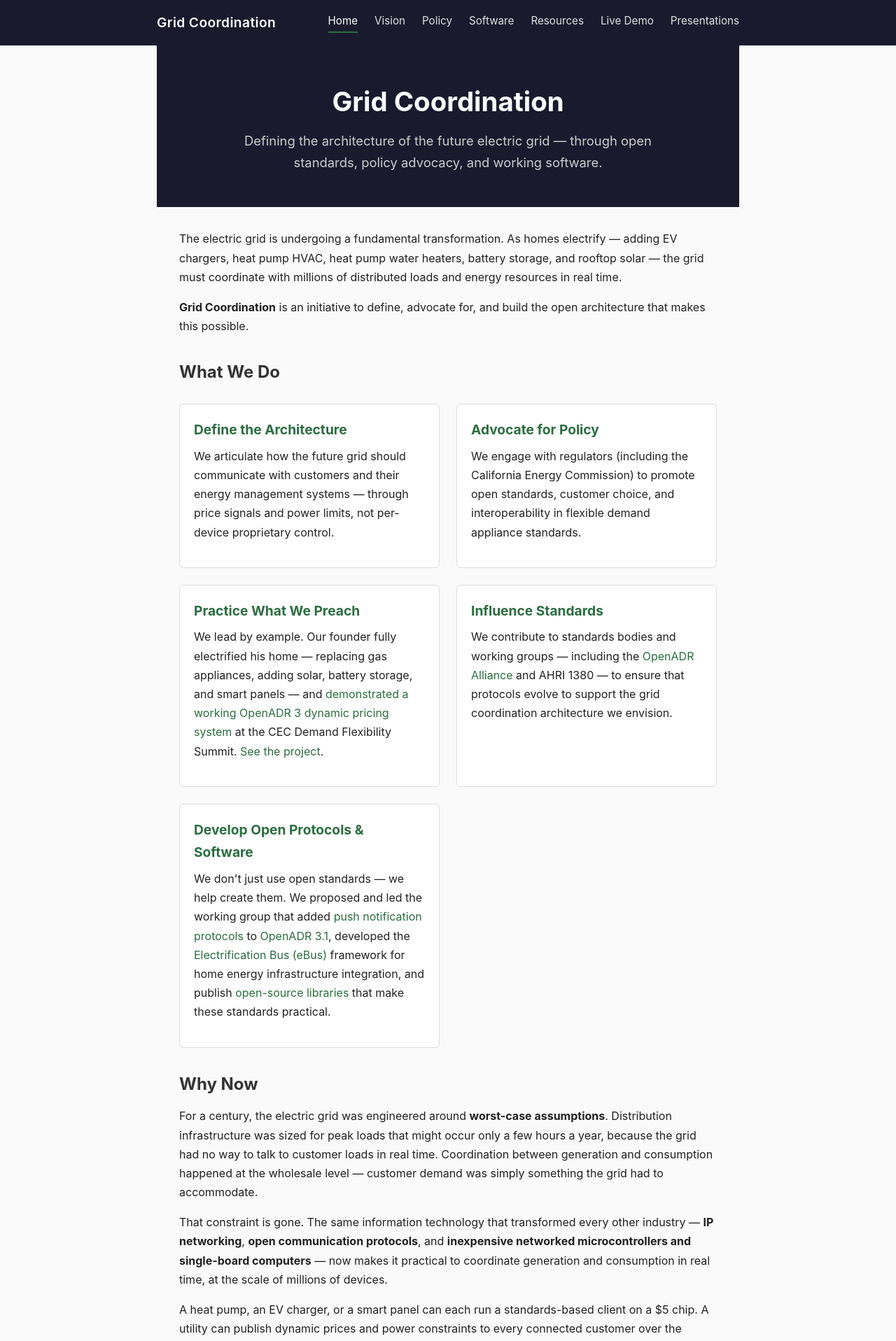
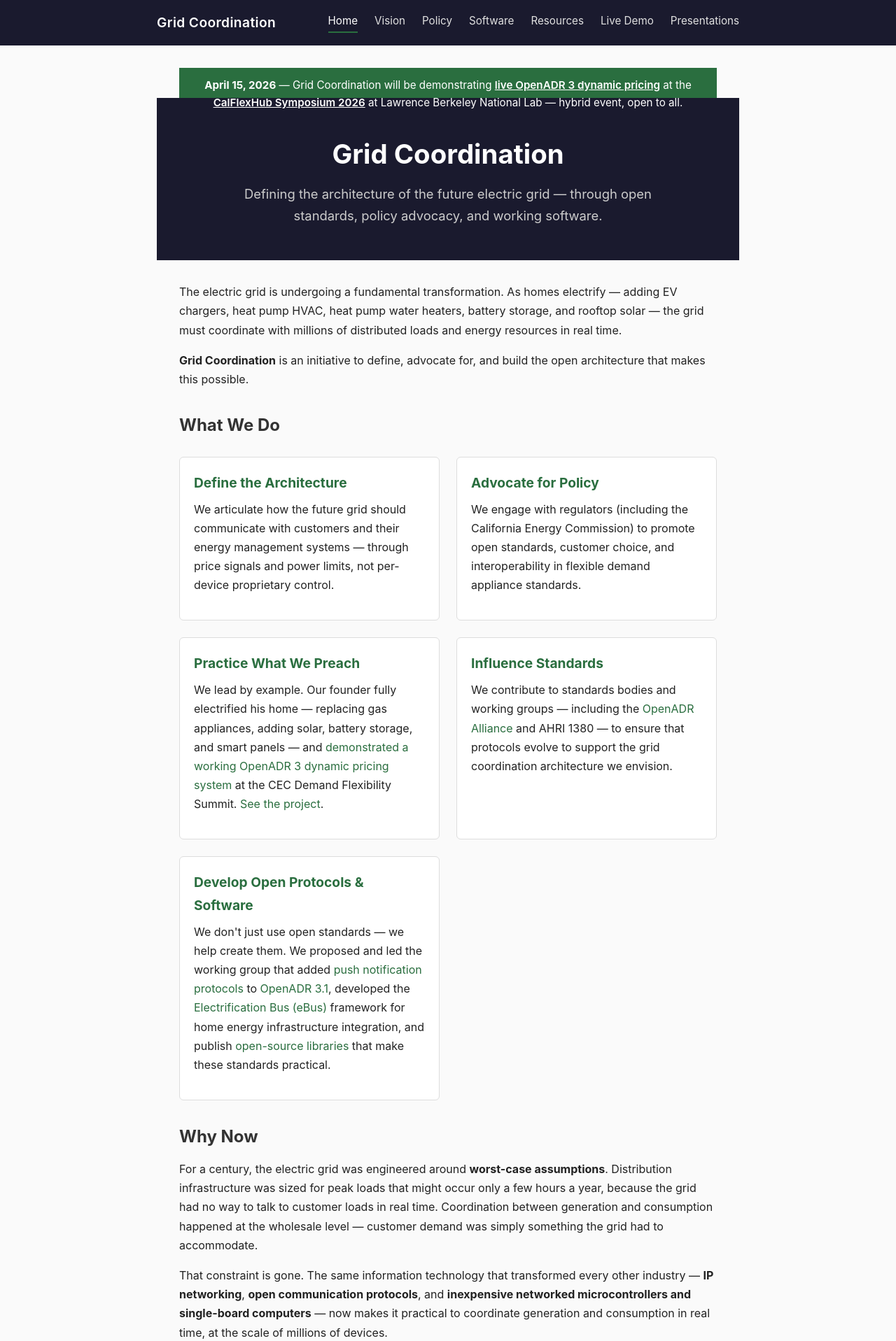
Before and after one commit to grid-coordination/grid-coordination.github.io, a Jekyll site: the page built from index.md, in a window 1280 px wide. Shown: the top 1917 px of the page at 70% size. Built offline with Jekyll 4.4.1, drawn with Linux system fonts in a browser that asks for light colours.

Commit message:
Add CalFlexHub Symposium 2026 banner and resource entry
- Add a site-wide banner style to default layout
- Add a green banner on the home page highlighting Grid Coordination's
  live OpenADR 3 demo at the CalFlexHub Symposium 2026 (April 15 at
  Lawrence Berkeley National Lab, hybrid event)
- Add an Events section to the resources page with the symposium
  details and registration link

Co-Authored-By: Claude Opus 4.6 (1M context) <noreply@anthropic.com>

```diff
--- a/_layouts/default.html
+++ b/_layouts/default.html
@@ -28,6 +28,10 @@
     nav .nav-links a { color: var(--nav-fg); font-size: 0.95rem; }
     nav .nav-links a:hover { color: #fff; text-decoration: none; }
     nav .nav-links a.active { color: #fff; border-bottom: 2px solid var(--accent); padding-bottom: 2px; }
+
+    .banner { background: var(--accent); color: #fff; text-align: center; padding: 0.75rem 2rem; font-size: 0.95rem; }
+    .banner a { color: #fff; text-decoration: underline; font-weight: 600; }
+    .banner a:hover { opacity: 0.9; }
 
     .container { max-width: var(--max-width); margin: 0 auto; padding: 2rem 2rem 4rem; }
     h1 { font-size: 2rem; margin-bottom: 1rem; color: var(--accent); }
--- a/index.md
+++ b/index.md
@@ -2,6 +2,10 @@
 layout: default
 title: Home
 ---
+
+<div class="banner" markdown="0">
+  <strong>April 15, 2026</strong> &mdash; Grid Coordination will be demonstrating <a href="/demo">live OpenADR 3 dynamic pricing</a> at the <a href="https://events.zoom.us/ev/AsBfF0i4LAAWsYfon8ZJ-kuN27Ji-ZuRM1TIplqg265uVHrj8K_v~AmvhbIzRmpTQJnECn9l46TFxlyv1e8ZIleIgZGV543jFuX_s40q4kCbKfw">CalFlexHub Symposium 2026</a> at Lawrence Berkeley National Lab &mdash; hybrid event, open to all.
+</div>
 
 <div class="hero" markdown="0">
   <h1>Grid Coordination</h1>
```
Also changed, not shown: resources.md (+12 -0 lines).
